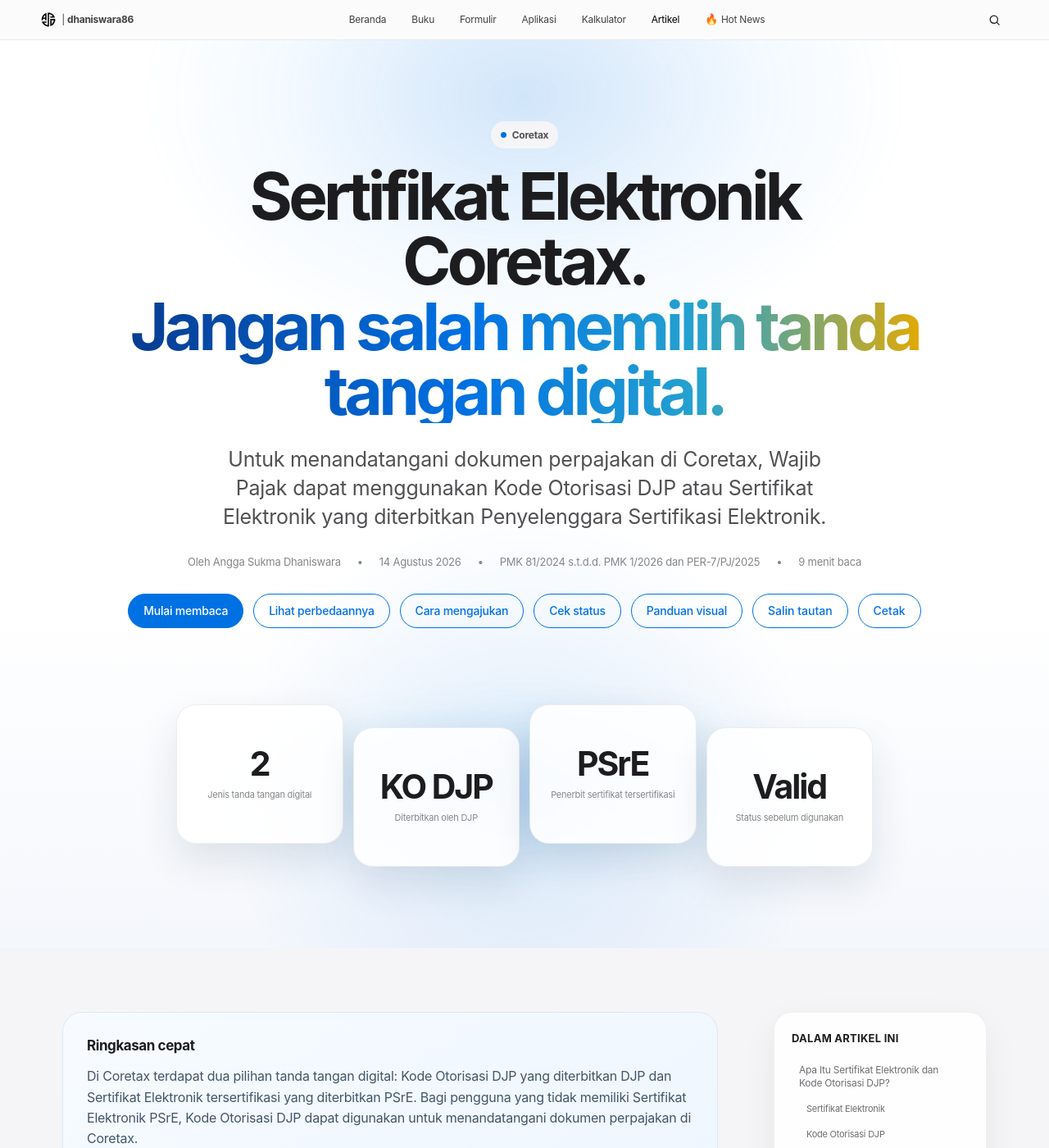
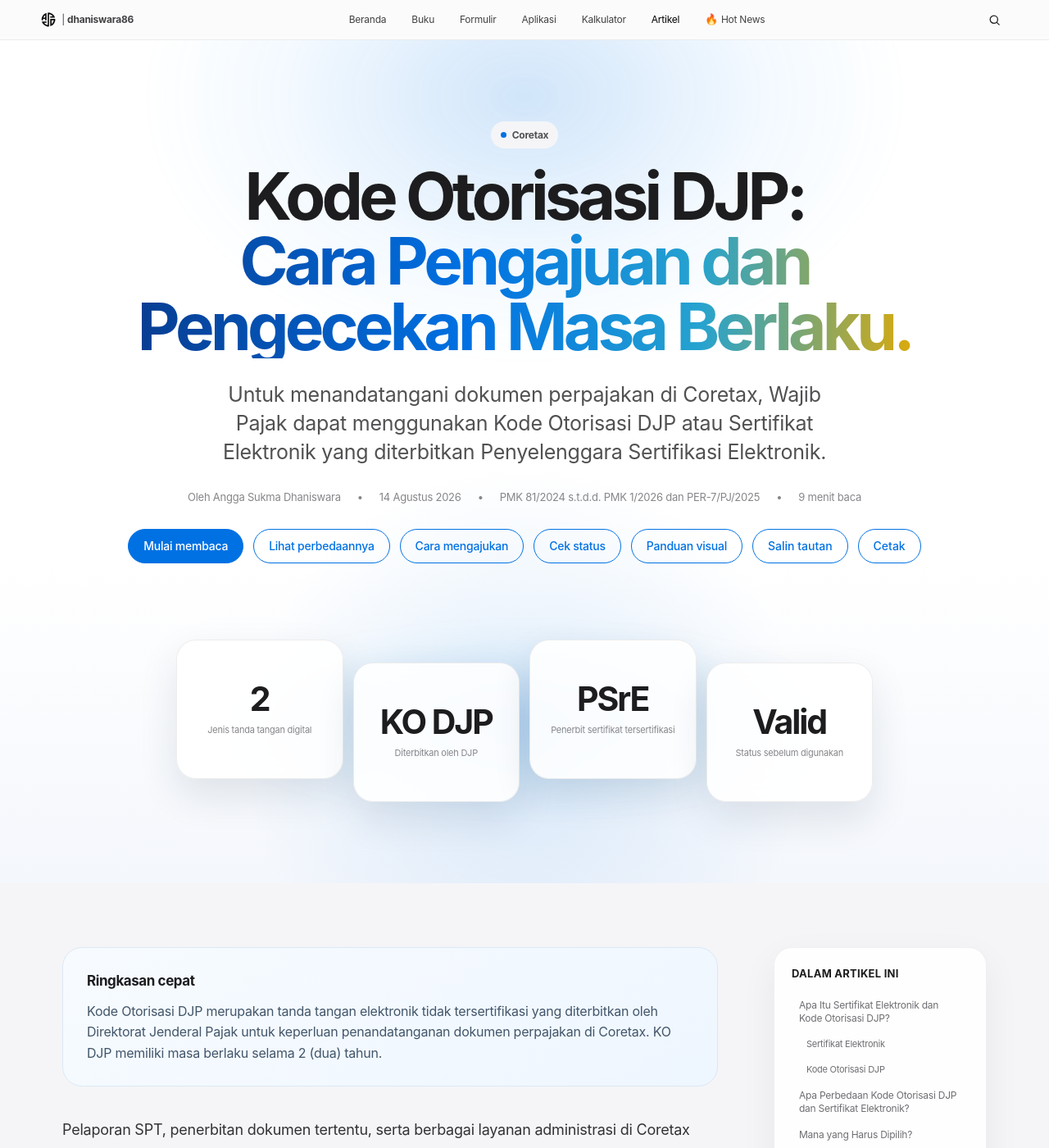
Before and after one commit to dhaniswara86/dhaniswara86.github.io, a Jekyll site: the page built from _artikel/sertifikat-elektronik-coretax.md, in a window 1280 px wide and 1400 px high. Shown: the whole window at 82% size. Built offline with Jekyll 4.4.1, drawn with Linux system fonts in a browser that asks for light colours.

Commit message:
Update article title and content for DJP authorization

```diff
--- a/_artikel/sertifikat-elektronik-coretax.md
+++ b/_artikel/sertifikat-elektronik-coretax.md
@@ -1,12 +1,12 @@
 ---
 layout: artikel-editorial
 
-title: "Sertifikat Elektronik Coretax: Cara Mengajukan Kode Otorisasi DJP dan Menggunakan Sertifikat PSrE"
-hero_title: "Sertifikat Elektronik Coretax."
-hero_accent: "Jangan salah memilih tanda tangan digital."
+title: "Kode Otorisasi DJP: Cara Pengajuan dan Pengecekan Masa Berlaku"
+hero_title: "Kode Otorisasi DJP:"
+hero_accent: "Cara Pengajuan dan Pengecekan Masa Berlaku."
 
 excerpt: "Untuk menandatangani dokumen perpajakan di Coretax, Wajib Pajak dapat menggunakan Kode Otorisasi DJP atau Sertifikat Elektronik yang diterbitkan Penyelenggara Sertifikasi Elektronik."
-description: "Panduan memahami perbedaan Kode Otorisasi DJP dan Sertifikat Elektronik PSrE, cara mengajukan Kode Otorisasi melalui Coretax, mengecek statusnya, serta menggunakan sertifikat elektronik tersertifikasi."
+description: "Panduan memahami fungsi Kode Otorisasi DJP, tata cara pengajuan dan pengecekan masa berlaku."
 
 category: "Coretax"
 
@@ -28,7 +28,7 @@
 permalink: /sertifikat-elektronik-coretax.html
 
 summary_label: "Ringkasan cepat"
-summary: "Di Coretax terdapat dua pilihan tanda tangan digital: Kode Otorisasi DJP yang diterbitkan DJP dan Sertifikat Elektronik tersertifikasi yang diterbitkan PSrE. Bagi pengguna yang tidak memiliki Sertifikat Elektronik PSrE, Kode Otorisasi DJP dapat digunakan untuk menandatangani dokumen perpajakan di Coretax."
+summary: "Kode Otorisasi DJP merupakan tanda tangan elektronik tidak tersertifikasi yang diterbitkan oleh Direktorat Jenderal Pajak untuk keperluan penandatanganan dokumen perpajakan di Coretax. KO DJP memiliki masa berlaku selama 2 (dua) tahun."
 
 hero_links:
   - label: "Lihat perbedaannya"
```
